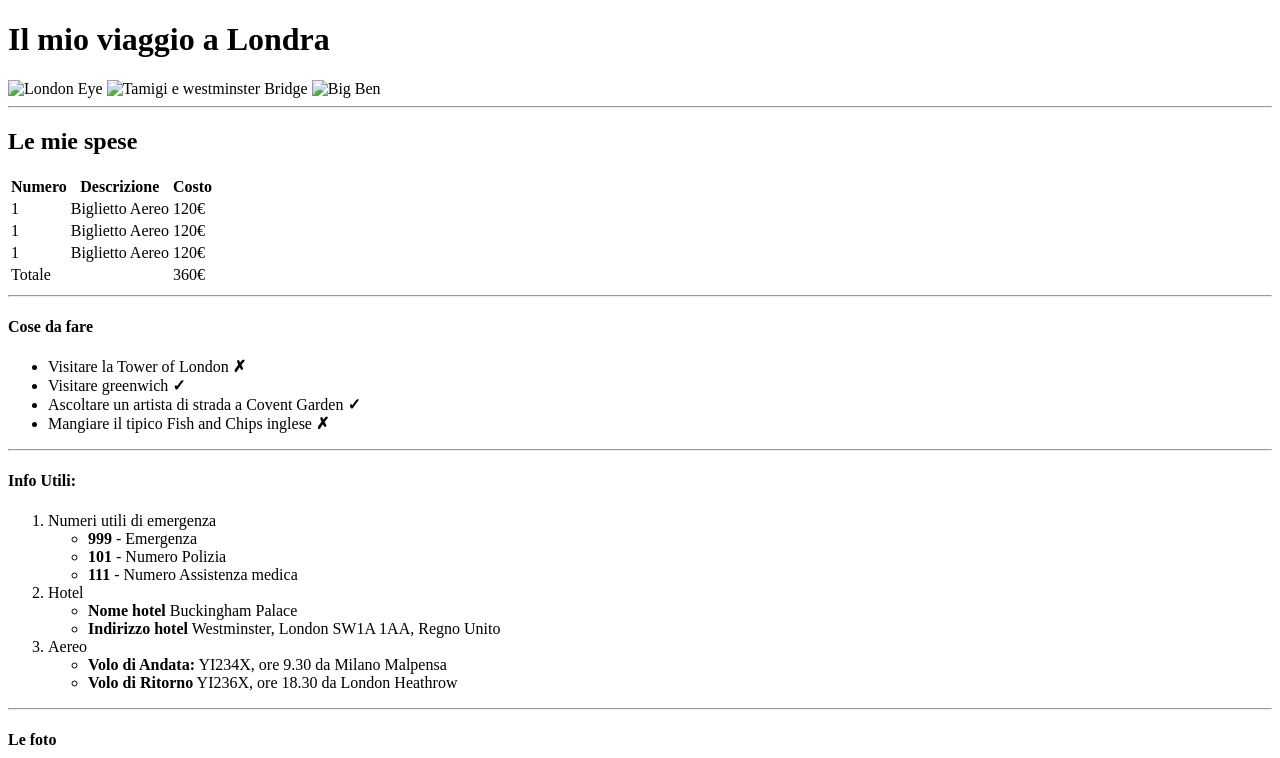
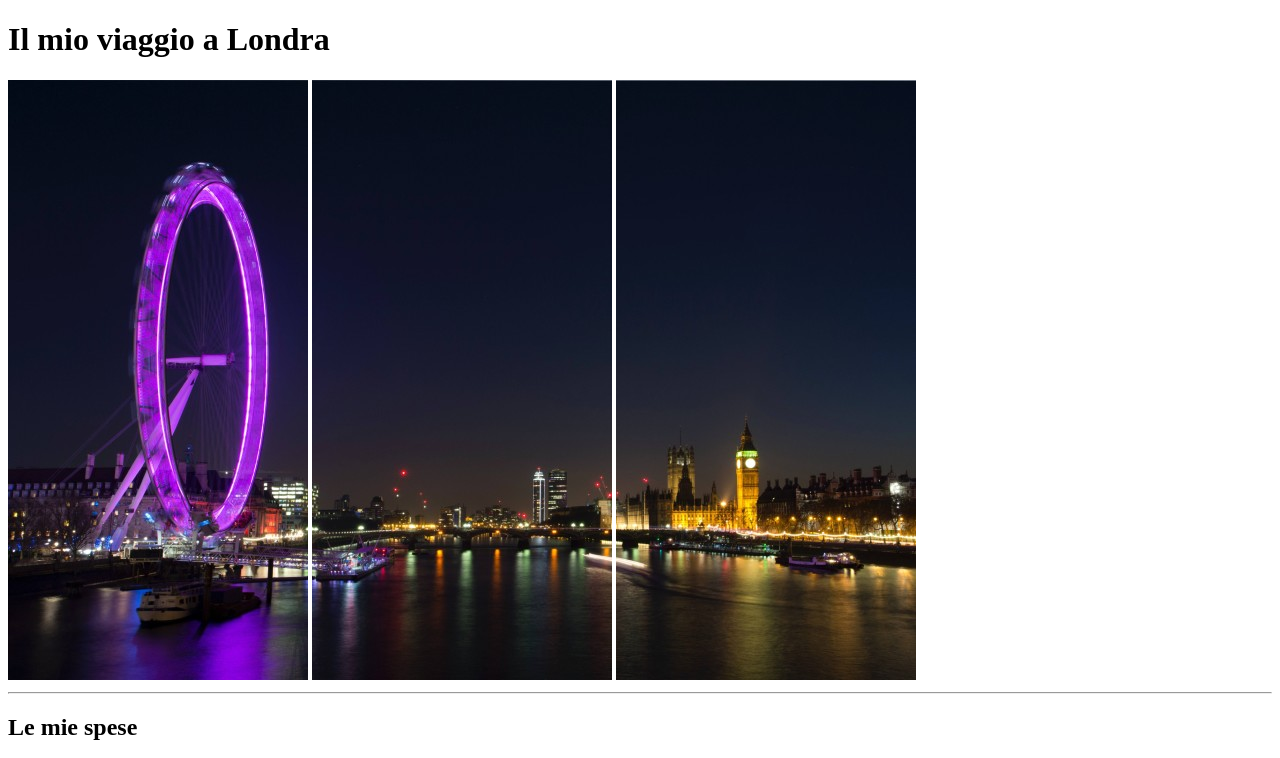
Before and after one commit to gianlucanesta/html-london-trip, a plain HTML site: page index.html in a window 1280 px wide. Shown: the top 758 px of the page. Drawn offline with Linux system fonts and the light colour scheme; the site is published under a folder, as on GitHub Pages, so addresses that start at the root find nothing.

Commit message:
modifica percorso relativo immagini iniziali

```diff
--- a/index.html
+++ b/index.html
@@ -14,9 +14,9 @@
 
              <!--3 immagini della veduta di Londra-->
              <div>
-                 <img src="/img/pexels-bill-emrich-230794-0.jpg" alt="London Eye">
-                 <img src="/img/pexels-bill-emrich-230794-1.jpg" alt="Tamigi e westminster Bridge">
-                 <img src="/img/pexels-bill-emrich-230794-2.jpg" alt="Big Ben">
+                 <img src="img/pexels-bill-emrich-230794-0.jpg" alt="London Eye">
+                 <img src="img/pexels-bill-emrich-230794-1.jpg" alt="Tamigi e westminster Bridge">
+                 <img src="img/pexels-bill-emrich-230794-2.jpg" alt="Big Ben">
              </div>
              <hr>
      </div>
```
